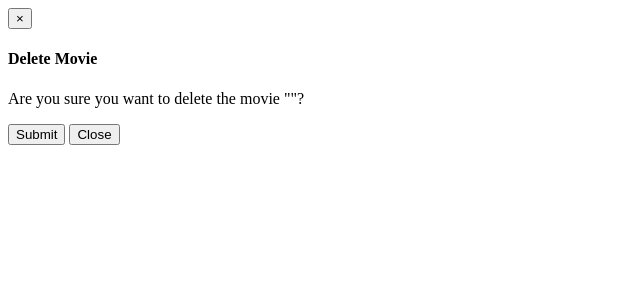
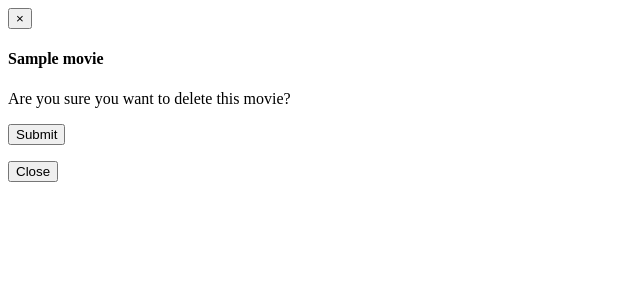
Before and after one commit to dev910626/movie_bucket, a Django app: template movie/templates/movie/modals/confirm-delete-modal.html in a window 1280 px wide. Shown: the top 300 px of the page, without its empty margins (0-640 px from the left). Run offline with Django 3.2, Linux system fonts and the light colour scheme; the template is opened without the code that fills it: values that come from a table or form of the project are taken from there, others are empty; tables that the repository leaves empty hold one stand-in row (values such as "Sample post").

Commit message:
implemented soft delete function

```diff
--- a/movie/templates/movie/modals/confirm-delete-modal.html
+++ b/movie/templates/movie/modals/confirm-delete-modal.html
@@ -1,21 +1,22 @@
-<div id="confirm-delete-modal" class="modal fade" role="dialog">
+<div id="confirm-delete-modal-{{ movie.id }}" class="modal fade" role="dialog">
     <div class="modal-dialog">
 	    <div class="modal-content">
 	      <div class="modal-header">
 	          <button type="button" class="close" data-dismiss="modal">&times;</button>
-	          <h4 class="modal-title">Delete Movie</h4>
+	          <h4 id="delete-movie-title" class="modal-title">{{ movie.title }}</h4>
 	      </div>
 
 	      <div class="modal-body">
-	          <form method="post">
-	      	      {% csrf_token %}
-			      <p>
-			      	Are you sure you want to delete the movie "<strong id="delete-movie-title"></strong>"?
-			  </form>
+	      	<p>
+		        Are you sure you want to delete this movie?
+		    </p>
 	      </div>
 
 	      <div class="modal-footer">
-	          <input type="submit" class="btn btn-primary" value="Submit">
+	      	  <form method="post" action="{% url 'movie:delete' movie.id %}">
+	      	      {% csrf_token %}
+	              <input type="submit" class="btn btn-primary" value="Submit">
+			  </form>
 
 	          <button type="button" class="btn btn-default" data-dismiss="modal">Close</button>
 	      </div>
```
Also changed, not shown: movie/templates/movie/movie_list.html (+4 -4 lines), movie/views.py (+14 -3 lines).
